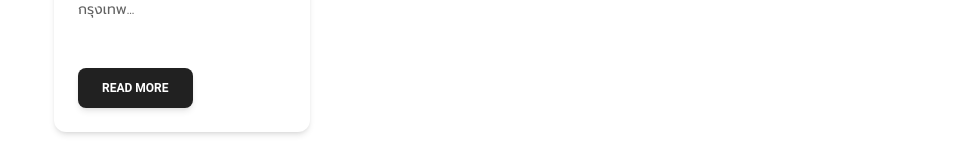
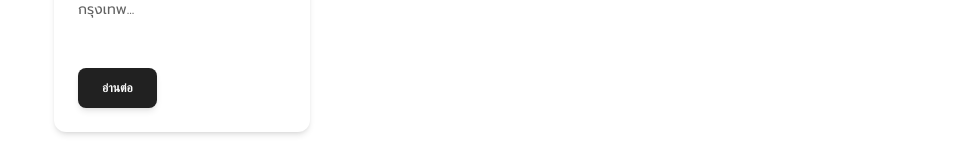
Before and after one commit to CeeDyyy/kokphochaihospital-fe, a Next.js app: page /announce in a window 1280 px wide. Shown: the part 700-858 px from the top of the page, without its empty margins (154-1131 px from the left). Built offline with nearby package versions, Linux system fonts and the light colour scheme.

Commit message:
language.readmore

```diff
--- a/app/announce/english.json
+++ b/app/announce/english.json
@@ -1,3 +1,4 @@
 {
-    "title": "Announce"
+    "title": "Announce",
+    "readmore": "Read More"
 }
--- a/app/announce/page.js
+++ b/app/announce/page.js
@@ -68,7 +68,7 @@ export default function Announce() {
                             <p className="text-sm">{stripHtml(announces[0].content.html).substring(0, 128)}...</p>
                         </CardBody>
                         <CardFooter>
-                            <Button onClick={() => router.push('announce/' + announce.fileName)}>Read More</Button>
+                            <Button onClick={() => router.push('announce/' + announce.fileName)}>{language.readmore}</Button>
                         </CardFooter>
                     </Card>
                 )}
--- a/app/announce/thai.json
+++ b/app/announce/thai.json
@@ -1,3 +1,4 @@
 {
-    "title": "ประชาสัมพันธ์"
+    "title": "ประชาสัมพันธ์",
+    "readmore": "อ่านต่อ"
 }
```
